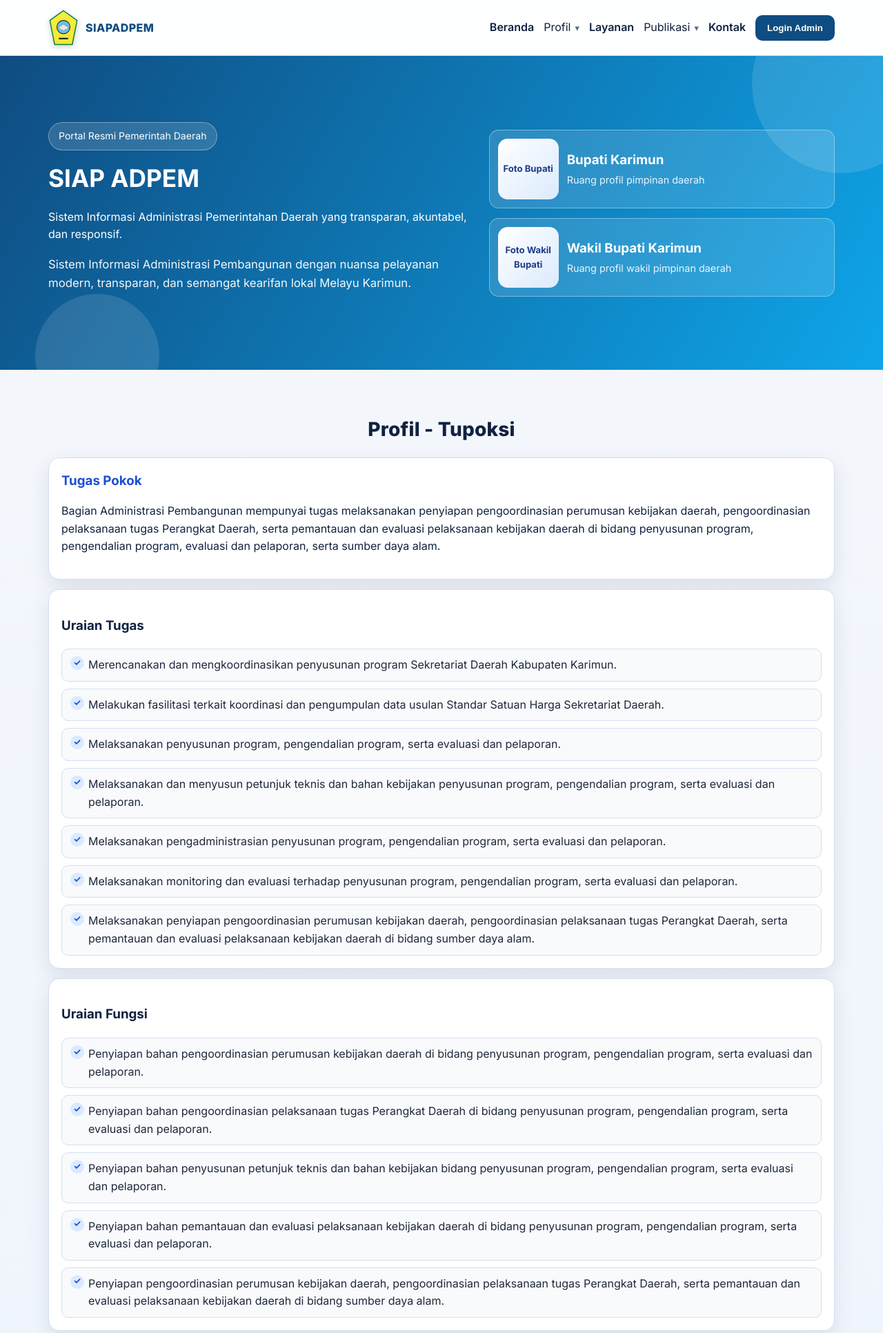
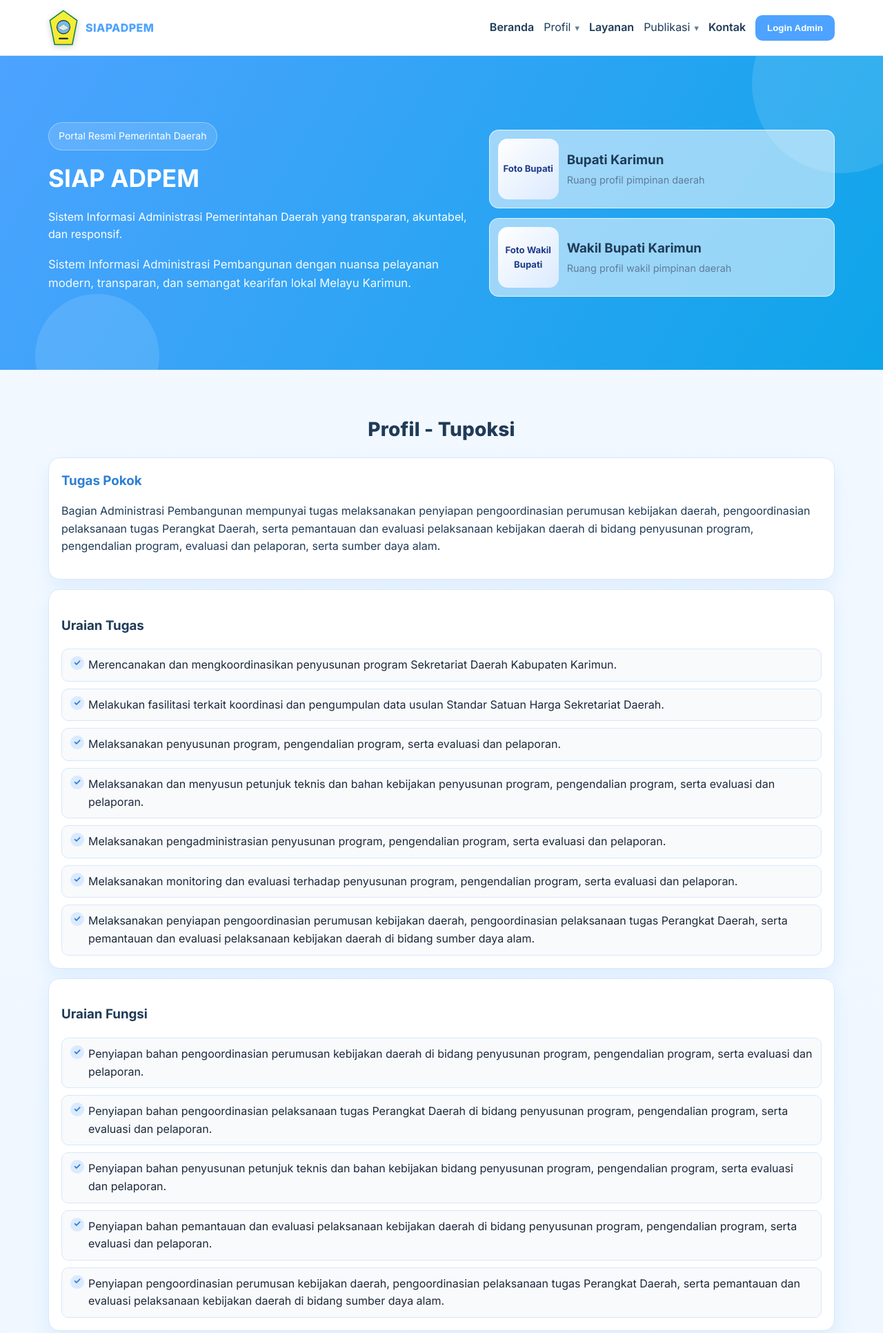
Before and after one commit to ahmadfadhillahh/SIAPADPEM, a PHP site: page / in a window 1280 px wide. Shown: the top 1932 px of the page at 69% size. Run offline with PHP 8.4, Linux system fonts and the light colour scheme; data comes from the database, SQL or seed files in the repository; data that the repository does not hold is empty; some libraries are stand-ins or nearby versions.

Commit message:
Apply elegant light-blue and white visual theme

```diff
--- a/assets/css/style.css
+++ b/assets/css/style.css
@@ -1,6 +1,6 @@
 :root{
-  --primary:#0f4c81;--secondary:#d4a017;--accent:#1f8a70;--bg:#f5f7fb;--surface:#ffffff;--surface-2:#eaf3ff;
-  --text:#112240;--muted:#5b6b87;--border:#d6dfef;--shadow:0 10px 30px rgba(9,30,66,.10);
+  --primary:#4da3ff;--secondary:#8ec5ff;--accent:#2e7fd4;--bg:#f4f9ff;--surface:#ffffff;--surface-2:#e9f4ff;
+  --text:#1f3b57;--muted:#5f7d99;--border:#d8e8fb;--shadow:0 10px 26px rgba(77,163,255,.12);
 }
 *{box-sizing:border-box}
 html{scroll-behavior:smooth}
@@ -12,7 +12,7 @@ body.page-enter{opacity:0;transform:translateY(10px)}
 body.page-enter-active{opacity:1;transform:translateY(0);transition:opacity .55s ease,transform .55s ease}
 @keyframes heroPopIn{from{opacity:0;transform:translateY(24px)}to{opacity:1;transform:translateY(0)}}
 
-.navbar{position:sticky;top:0;z-index:1000;background:rgba(255,255,255,.9);backdrop-filter:blur(10px);border-bottom:1px solid var(--border);transition:.3s}
+.navbar{position:sticky;top:0;z-index:1000;background:rgba(255,255,255,.96);backdrop-filter:blur(10px);border-bottom:1px solid var(--border);transition:.3s}
 .navbar.scrolled{box-shadow:var(--shadow)}
 .nav-wrap{display:flex;justify-content:space-between;align-items:center;padding:14px 0}
 .brand{font-weight:800;color:var(--primary);letter-spacing:.4px;display:flex;align-items:center;gap:10px}
@@ -28,7 +28,7 @@ body.page-enter-active{opacity:1;transform:translateY(0);transition:opacity .55s
 .submenu{position:absolute;top:130%;left:0;min-width:190px;background:var(--surface);border:1px solid var(--border);border-radius:12px;padding:8px;box-shadow:var(--shadow);display:none}
 .menu-group:hover .submenu,.menu-group.open .submenu{display:block}
 .submenu a{display:block;padding:8px 10px;border-radius:8px}
-.submenu a:hover{background:#eff6ff}
+.submenu a:hover{background:#edf5ff}
 
 .menu-trigger::after{content:'▾';margin-left:6px;font-size:.8em;color:var(--muted)}
 .menu-group.open .menu-trigger::after{transform:rotate(180deg);display:inline-block}
@@ -42,7 +42,7 @@ body.page-enter-active{opacity:1;transform:translateY(0);transition:opacity .55s
 .btn:hover,.slider-btn:hover,.pagination a:hover{animation:clickGlow .55s ease-out}
 
 .btn{background:var(--primary);color:#fff;padding:10px 16px;border-radius:10px;display:inline-block;border:1px solid transparent;transition:.25s;font-weight:600}
-.btn:hover{transform:translateY(-1px);box-shadow:0 12px 24px rgba(37,99,235,.24)}
+.btn:hover{transform:translateY(-1px);box-shadow:0 10px 20px rgba(77,163,255,.25)}
 .btn.outline{border-color:var(--primary);background:transparent;color:var(--primary)}
 
 .hero{position:relative;overflow:hidden;background:linear-gradient(120deg,var(--primary),#0ea5e9);color:#fff;padding:96px 0}
@@ -56,11 +56,11 @@ body.page-enter-active{opacity:1;transform:translateY(0);transition:opacity .55s
 
 /* Tupoksi attractive section */
 .tupoksi-layout{display:grid;grid-template-columns:1fr;gap:14px}
-.highlight-box{background:linear-gradient(120deg,#eff6ff,#ecfeff);border-color:#bfdbfe}
-.highlight-box h3{margin:0 0 8px;color:#1d4ed8}
+.highlight-box{background:linear-gradient(120deg,#edf6ff,#f7fbff);border-color:#cfe5ff}
+.highlight-box h3{margin:0 0 8px;color:#2e7fd4}
 .pretty-list{list-style:none;padding:0;margin:0;display:grid;gap:10px}
 .pretty-list li{position:relative;padding:10px 12px 10px 38px;background:#f8fafc;border:1px solid var(--border);border-radius:10px}
-.pretty-list li::before{content:'✓';position:absolute;left:12px;top:10px;width:20px;height:20px;border-radius:999px;background:#dbeafe;color:#1d4ed8;font-weight:700;display:flex;align-items:center;justify-content:center;font-size:.8rem}
+.pretty-list li::before{content:'✓';position:absolute;left:12px;top:10px;width:20px;height:20px;border-radius:999px;background:#dbeafe;color:#2e7fd4;font-weight:700;display:flex;align-items:center;justify-content:center;font-size:.8rem}
 .card{background:var(--surface);border:1px solid var(--border);border-radius:16px;padding:18px;box-shadow:var(--shadow)}
 .grid{display:grid;gap:16px}.grid-3{grid-template-columns:repeat(3,1fr)}.grid-2{grid-template-columns:repeat(2,1fr)}
 
@@ -81,7 +81,7 @@ select,input,textarea{width:100%;padding:10px;border:1px solid var(--border);bor
 .read-more{display:inline-flex;align-items:center;gap:6px;color:var(--primary);font-weight:700;margin-top:8px}
 
 .pagination{display:flex;gap:8px;justify-content:center;margin-top:18px}
-.footer{background:var(--surface);border-top:1px solid var(--border);color:var(--muted);padding:40px 0;margin-top:40px}.footer h4{color:var(--text);margin-top:0}
+.footer{background:linear-gradient(180deg,#f9fcff,#f2f8ff);border-top:1px solid var(--border);color:var(--muted);padding:40px 0;margin-top:40px}.footer h4{color:var(--text);margin-top:0}
 
 .article-hero{padding:42px 0 18px;background:linear-gradient(180deg,var(--surface-2),transparent)}
 .article-title{margin:0 0 8px;color:var(--text)}.article-meta{color:var(--muted)}
@@ -104,9 +104,9 @@ select,input,textarea{width:100%;padding:10px;border:1px solid var(--border);bor
 .hero-badge{display:inline-block;background:rgba(255,255,255,.14);border:1px solid rgba(255,255,255,.35);padding:8px 14px;border-radius:999px;font-size:.88rem;margin-bottom:12px}
 .hero-desc{opacity:.95;font-size:1.05rem}
 .hero-right{display:grid;gap:14px}
-.leader-card{display:flex;gap:12px;align-items:center;background:rgba(255,255,255,.13);border:1px solid rgba(255,255,255,.36);padding:12px;border-radius:14px;backdrop-filter:blur(2px)}
+.leader-card{display:flex;gap:12px;align-items:center;background:rgba(255,255,255,.55);border:1px solid rgba(255,255,255,.72);padding:12px;border-radius:14px;backdrop-filter:blur(2px)}
 .leader-photo{width:88px;height:88px;border-radius:14px;background:linear-gradient(135deg,#fff,#dbeafe);color:#1e3a8a;font-weight:700;display:flex;align-items:center;justify-content:center;text-align:center;font-size:.82rem}
-.leader-card h3{margin:0;color:#fff}.leader-card p{margin:2px 0 0;font-size:.9rem;opacity:.9}
+.leader-card h3{margin:0;color:#1f3b57}.leader-card p{margin:2px 0 0;font-size:.9rem;color:#5f7d99}
 
 .contact-grid{display:grid;grid-template-columns:repeat(4,1fr);gap:14px;margin-top:14px}
 .contact-card h4{margin:0 0 6px;color:var(--primary)}
```
